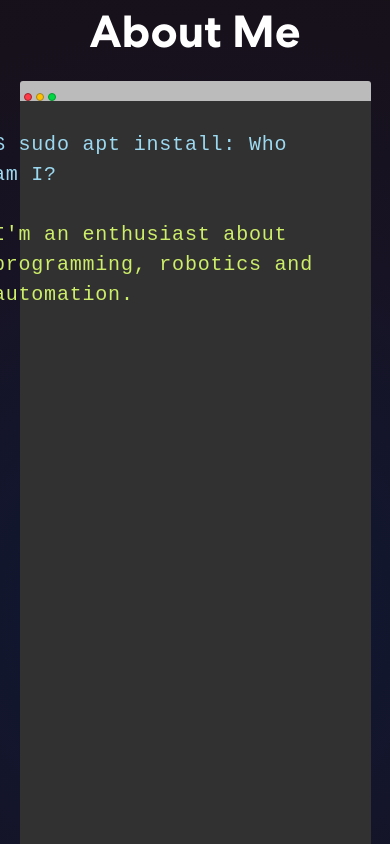
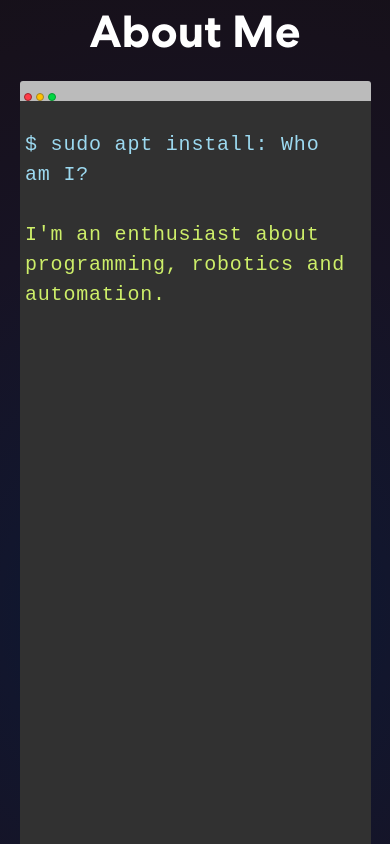
Before and after one commit to Vizard16/IgmharSanchez-Portfolio, a React (Create React App) app: page / in a window 390 px wide. Shown: the part 1780-2624 px from the top of the page. Built offline with nearby package versions, Linux system fonts and the light colour scheme.

Commit message:
Update terminal.css

```diff
--- a/src/components/terminal.css
+++ b/src/components/terminal.css
@@ -290,5 +290,14 @@
   }
 }
 
+@media (max-width: 450px) {
+
+    .fakeScreen p {
+      left: 50%;
+
+    }
+
+}
+
 /* Adjust other keyframes as necessary */
 }
```
